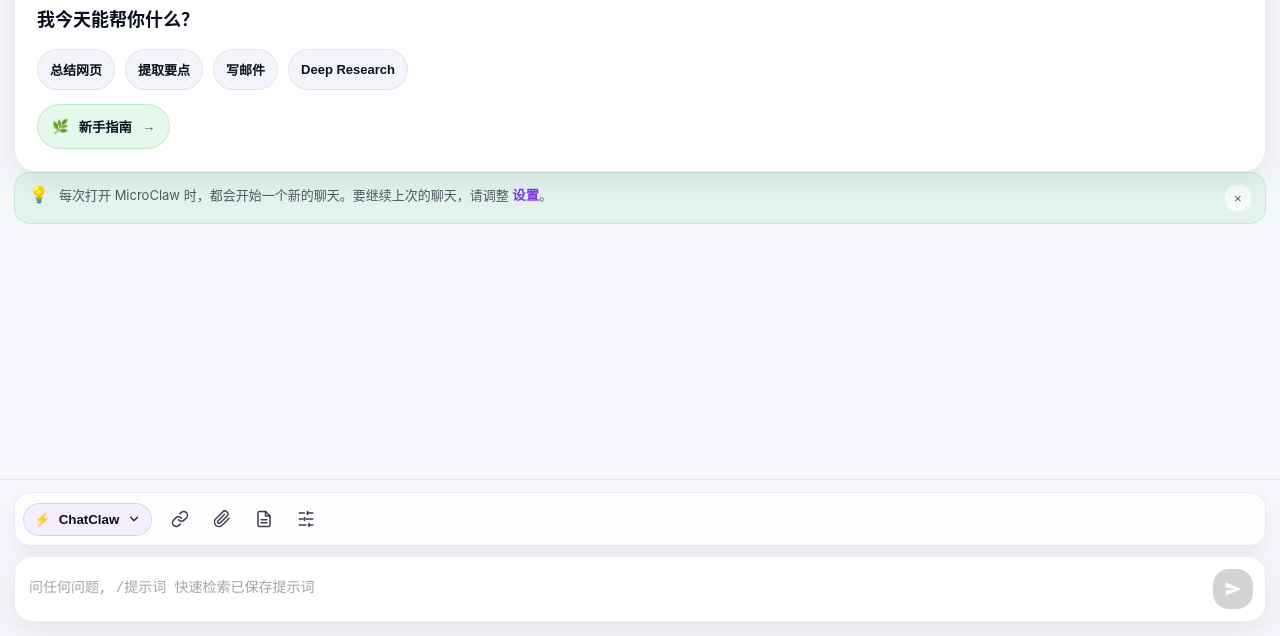
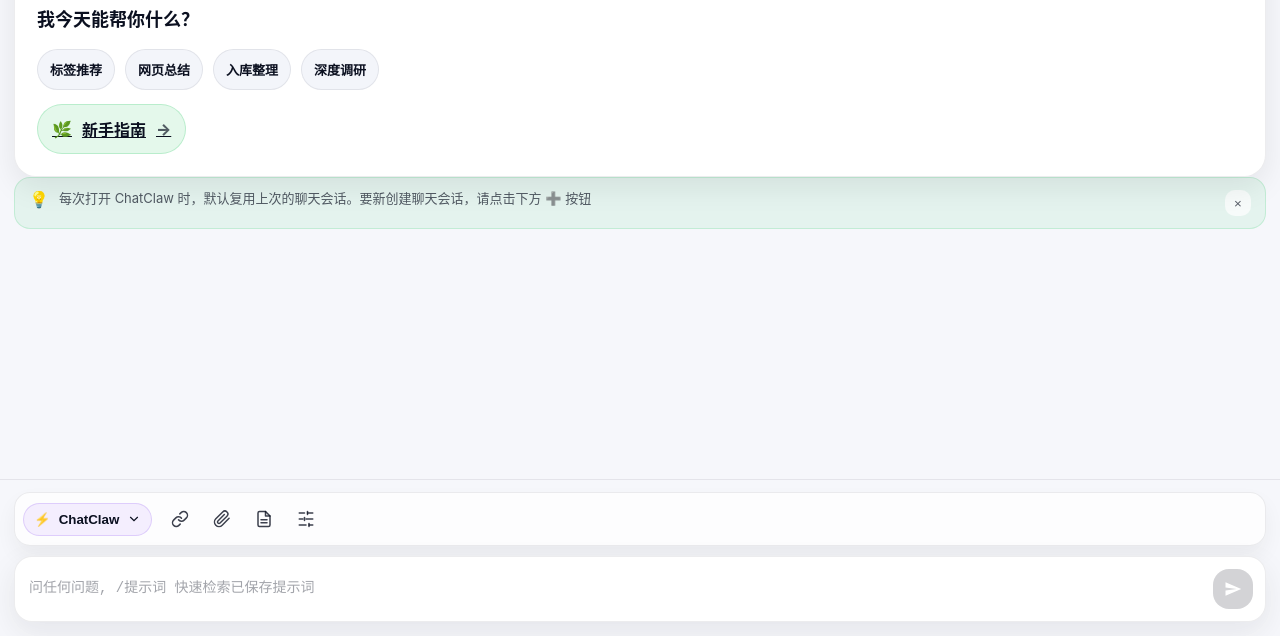
Before and after one commit to flyflypeng/chatclaw, a browser extension: page sidebar.html in a window 1280 px wide. Shown: the part 164-800 px from the top of the page. Drawn offline with Linux system fonts and the light colour scheme.

Commit message:
feat(ui): update sidebar tasks and extension manifest
- Update extension name in manifest.json to reflect ChatClaw brand
- Replace traditional LLM prompt pills with Agent-centric tasks (Tag Recommendation, Web Summarization, Data Ingestion, Deep Research)
- Change onboarding button to direct link pointing to GitHub documentation
- Update tip banner text to clarify ChatClaw's session reuse behavior

```diff
--- a/sidebar.html
+++ b/sidebar.html
@@ -50,26 +50,28 @@
           <h1 class="mc-hero-title">你好，</h1>
           <p class="mc-hero-subtitle">我今天能帮你什么？</p>
           <div class="mc-hero-pills" role="list">
-            <button class="mc-pill" type="button" data-fill="input" data-text="总结当前网页" role="listitem">总结网页</button>
-            <button class="mc-pill" type="button" data-fill="input" data-text="提取要点并生成TODO"
-              role="listitem">提取要点</button>
-            <button class="mc-pill" type="button" data-fill="input" data-text="把下面内容改写成更专业的邮件"
-              role="listitem">写邮件</button>
-            <button class="mc-pill" type="button" data-fill="input" data-text="Deep Research：围绕这个主题做深入调研"
-              role="listitem">Deep Research</button>
+            <button class="mc-pill" type="button" data-fill="input" data-text="请根据 OmniTag 技能的标签规则，为当前网页/划线内容推荐合适的分类标签。"
+              role="listitem">标签推荐</button>
+            <button class="mc-pill" type="button" data-fill="input" data-text="请阅读当前网页内容，提取核心观点，并生成结构化的思维导图大纲。"
+              role="listitem">网页总结</button>
+            <button class="mc-pill" type="button" data-fill="input"
+              data-text="将当前网页或划线内容解析为 Markdown 格式，提取摘要和关键元数据，准备入库。" role="listitem">入库整理</button>
+            <button class="mc-pill" type="button" data-fill="input" data-text="基于当前网页的上下文，帮我深入调研相关背景信息，并提供一份综合的分析简报。"
+              role="listitem">深度调研</button>
           </div>
-          <button class="mc-onboarding" type="button">
+          <a class="mc-onboarding"
+            href="https://github.com/flyflypeng/chatclaw?tab=readme-ov-file#-%E4%BD%BF%E7%94%A8%E6%8C%87%E5%8D%97"
+            target="_blank" rel="noopener noreferrer">
             <span class="mc-onboarding-icon">🌿</span>
             新手指南
             <span class="mc-onboarding-arrow">→</span>
-          </button>
+          </a>
         </div>
 
         <div id="tip-banner" class="mc-tip" role="note">
           <div class="mc-tip-icon">💡</div>
           <div class="mc-tip-text">
-            每次打开 MicroClaw 时，都会开始一个新的聊天。要继续上次的聊天，请调整
-            <button id="tip-settings-link" class="mc-link" type="button">设置</button>。
+            每次打开 ChatClaw 时，默认复用上次的聊天会话。要新创建聊天会话，请点击下方 ➕ 按钮
           </div>
           <button id="tip-close" class="mc-tip-close" type="button" aria-label="关闭">×</button>
         </div>
--- a/sidebar.js
+++ b/sidebar.js
@@ -1240,7 +1240,7 @@ async function togglePageContext() {
   if (state.pageContext) {
     state.pageContext = null;
     els.addUrlBtn.classList.remove('active');
-    els.addUrlBtn.setAttribute('data-tooltip', "阅读此页");
+    els.addUrlBtn.setAttribute('data-tooltip', "添加此页元数据");
     els.addUrlBtn.removeAttribute('title');
   } else {
     try {
```
Also changed, not shown: manifest.json.
